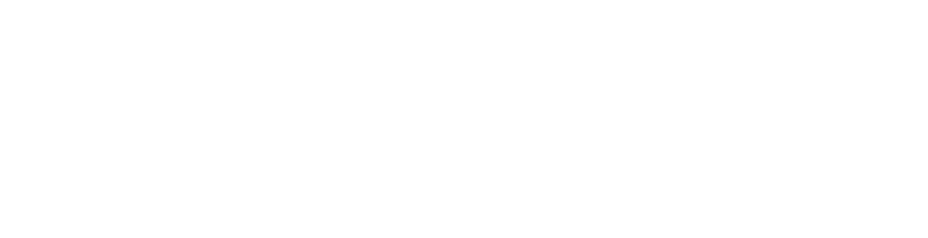
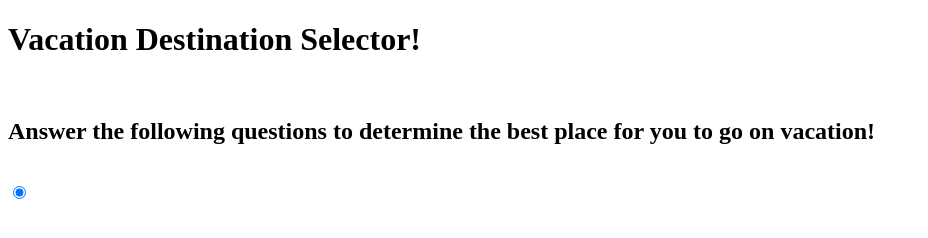
Before and after one commit to skyscholfield/vacation-selector, a plain HTML site: page index.html in a window 1280 px wide. Shown: the whole page, without its empty margins (0-928 px from the left). Drawn offline with Linux system fonts and the light colour scheme; files whose address does not match are found by name.

Commit message:
add title and first radio style vacation question and answer placeholders

```diff
--- a/index.html
+++ b/index.html
@@ -8,5 +8,22 @@
   <script src="scripts.js"></script>
 </head>
 <body>
+  <h1> Vacation Destination Selector!</h1>
+  <br>
+  <h2> Answer the following questions to determine the best place for you to go on vacation!</h2>
+  <br>
+  <form id="vacation-selector">
+    <div id="question1"
+      <h3> <!--put the first question here--> </h3>
+      <div class="radio">
+        <label>
+          <input type="radio" name="operator" value="1" checked>
+          <!-- answer one -->
+        </label>
+      </div>
+    </div>
+
+  </form>
+
 </body>
 </html>
```
